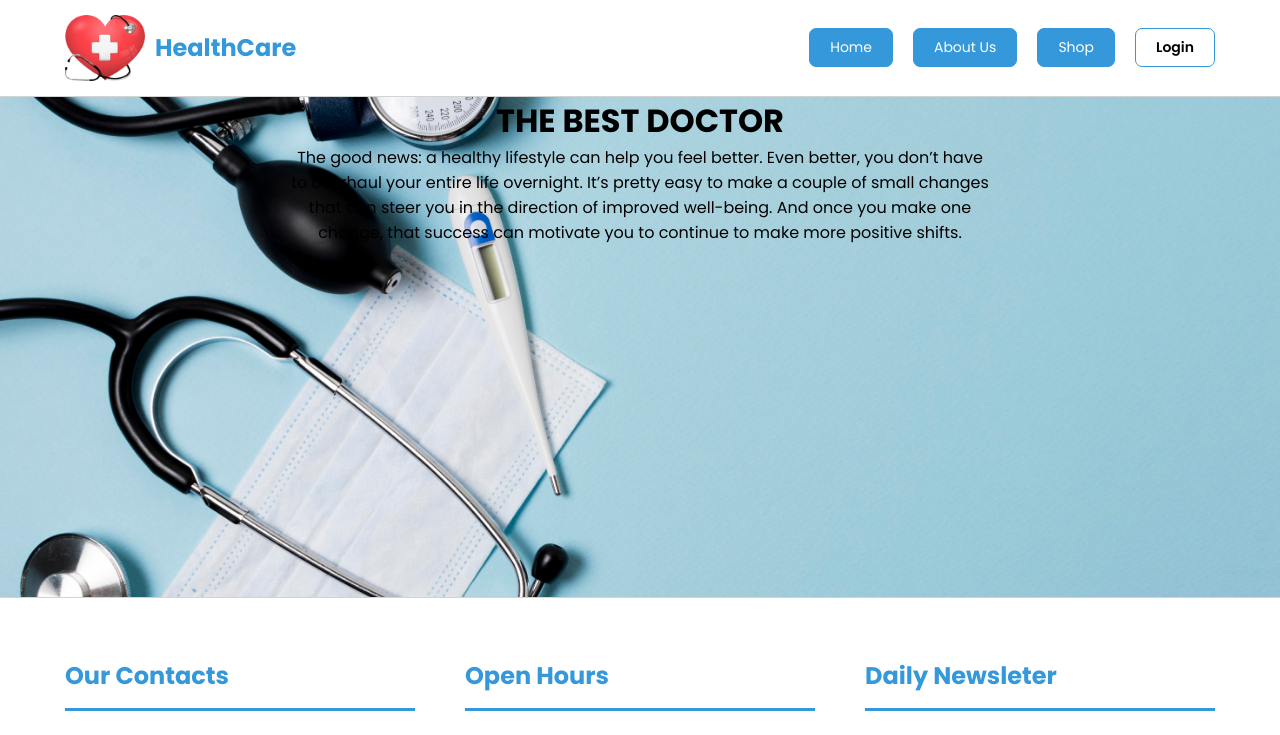
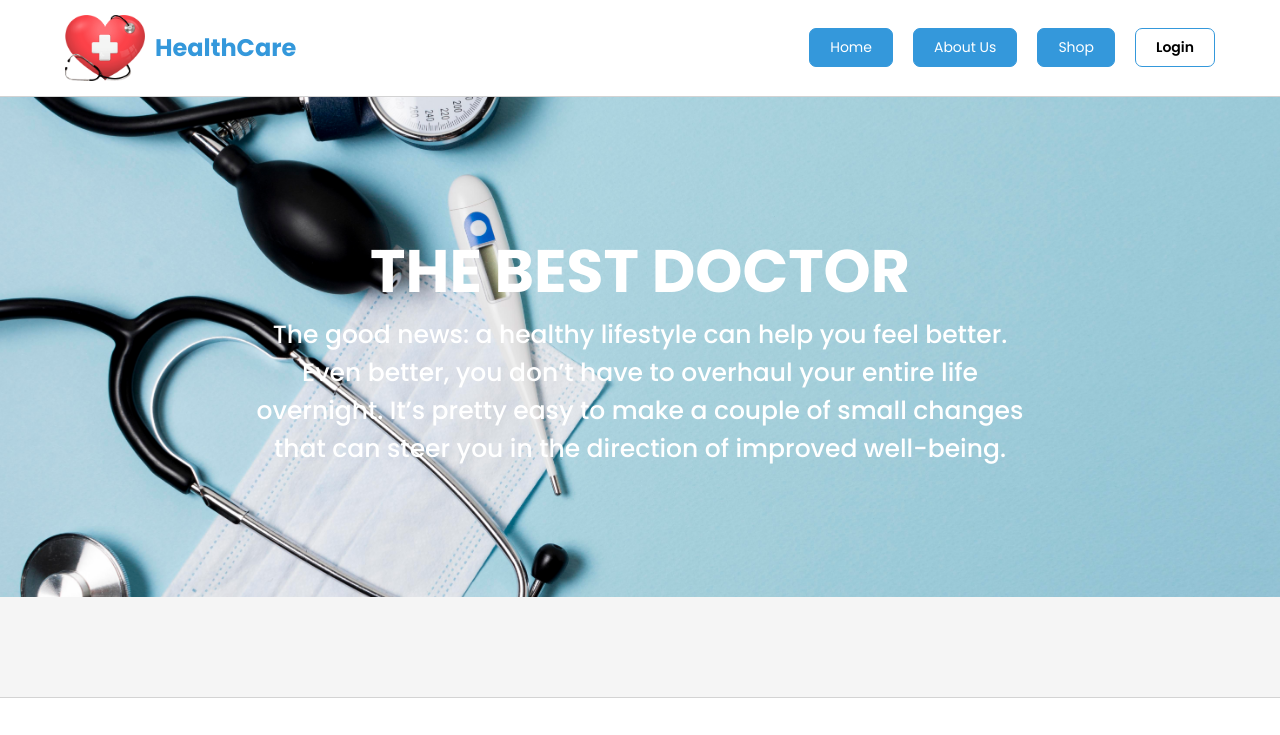
Before and after one commit to azizulwd/healthcare-related-website, a React (Create React App) app: page / in a window 1280 px wide. Shown: the top 735 px of the page. Built offline with nearby package versions, Linux system fonts and the light colour scheme.

Commit message:
banner added

```diff
--- a/src/Pages/Home/Banner/Banner.css
+++ b/src/Pages/Home/Banner/Banner.css
@@ -3,9 +3,23 @@
     background-position: center;
     background-repeat: no-repeat;
     background-attachment: fixed;
+    margin-bottom: 100px;
 }
 .banner_inner {
-    width: 700px;
+    width: 800px;
     margin: 0 auto;
     text-align: center;
+    height: 100%;
+    display: flex;
+    justify-content: center;
+    align-items: center;
 }
+.banner_inner div h1 {
+    font-size: 60px;
+    color: #fff;
+}
+.banner_inner div p {
+    font-size: 25px;
+    color: #fff;
+    font-weight: 500;
+}
--- a/src/Pages/Home/Banner/Banner.js
+++ b/src/Pages/Home/Banner/Banner.js
@@ -15,7 +15,7 @@ const Banner = () => {
             <div className="banner_inner">
                 <div>
                     <h1>THE BEST DOCTOR</h1>
-                    <p>The good news: a healthy lifestyle can help you feel better. Even better, you don’t have to overhaul your entire life overnight. It’s pretty easy to make a couple of small changes that can steer you in the direction of improved well-being. And once you make one change, that success can motivate you to continue to make more positive shifts.</p>
+                    <p>The good news: a healthy lifestyle can help you feel better. Even better, you don’t have to overhaul your entire life overnight. It’s pretty easy to make a couple of small changes that can steer you in the direction of improved well-being.</p>
                 </div>
             </div>
         </div>
```
